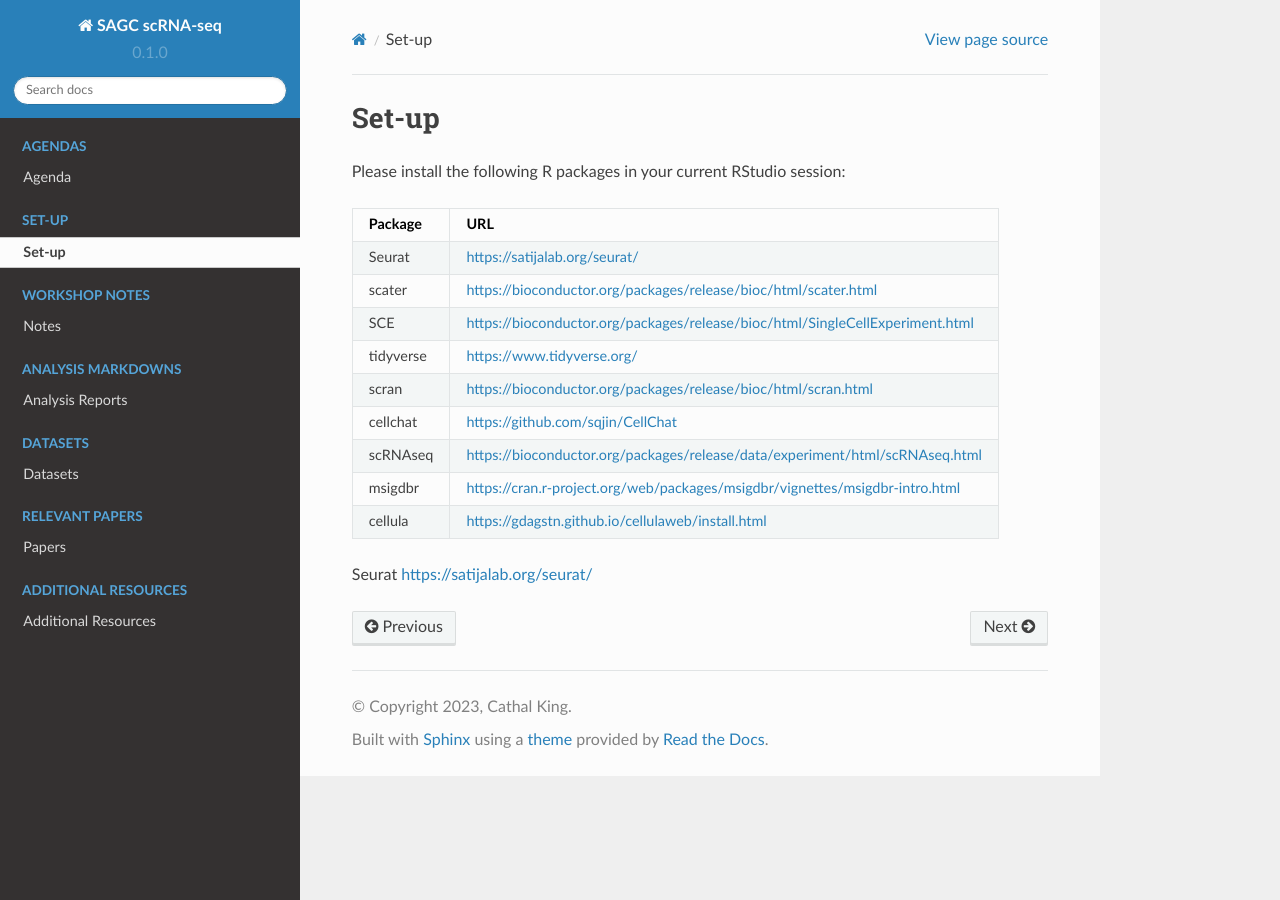
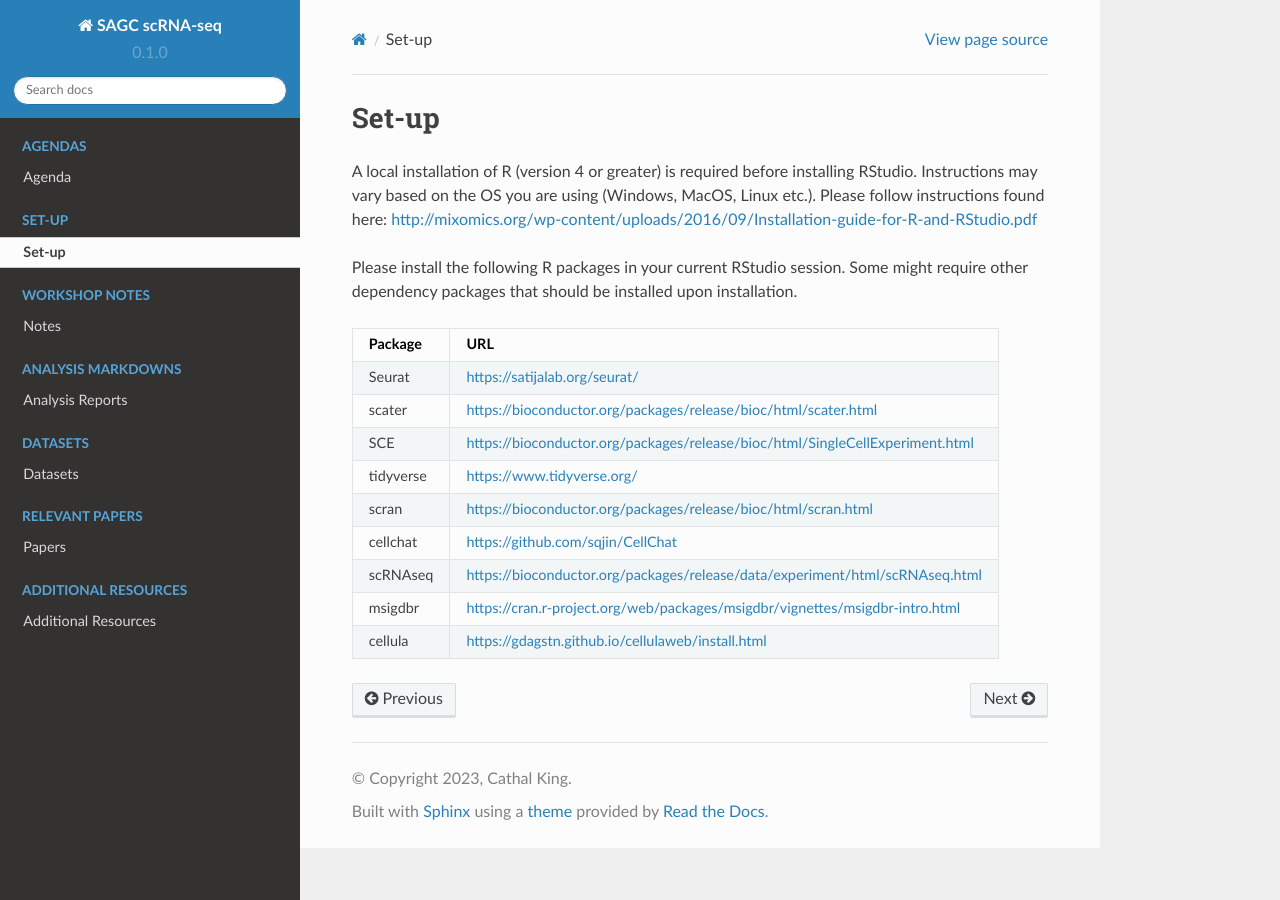
Before and after one commit to dw-thomson/SAGC_scRNAseq_workshop, a Sphinx documentation site: the page built from docs/source/Set-up.rst, in a window 1280 px wide. Built offline with Sphinx 7.4.7 and the Read the Docs theme 2.0.0, drawn with Linux system fonts in a browser that asks for light colours.

Commit message:
Update Set-up.rst
dt

```diff
--- a/docs/source/Set-up.rst
+++ b/docs/source/Set-up.rst
@@ -1,6 +1,10 @@
 Set-up
 ======
-Please install the following R packages in your current RStudio session:
+
+A local installation of R (version 4 or greater) is required before installing RStudio. Instructions may vary based on the OS you are using (Windows, MacOS, Linux etc.). Please follow instructions found here:
+http://mixomics.org/wp-content/uploads/2016/09/Installation-guide-for-R-and-RStudio.pdf
+
+Please install the following R packages in your current RStudio session. Some might require other dependency packages that should be installed upon installation.
 
 ==========  =====
 Package     URL
@@ -15,25 +19,3 @@ scRNAseq    https://bioconductor.org/packages/release/data/experiment/html/scRNA
 msigdbr     https://cran.r-project.org/web/packages/msigdbr/vignettes/msigdbr-intro.html
 cellula     https://gdagstn.github.io/cellulaweb/install.html
 ==========  =====
-
-
-
-
-Seurat  https://satijalab.org/seurat/
-
-===== =====
-
-
-<br>
-
-<br>
-
-<br>
-
-<br>
-
-<br>
-
-<br>
-
-<br>
```
